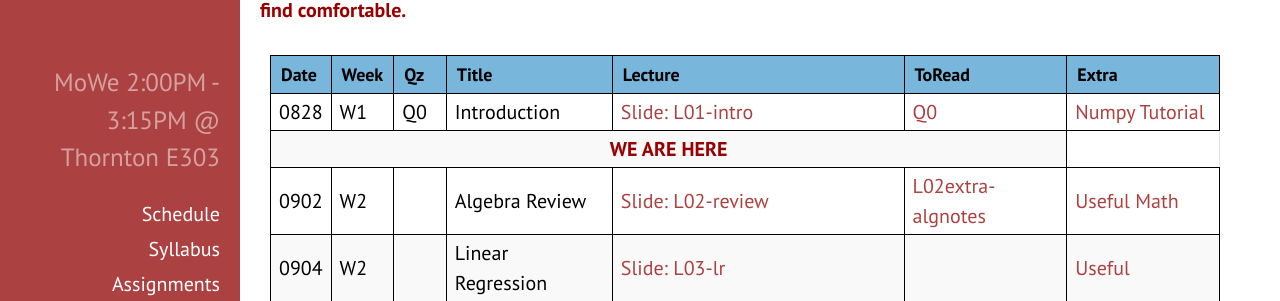
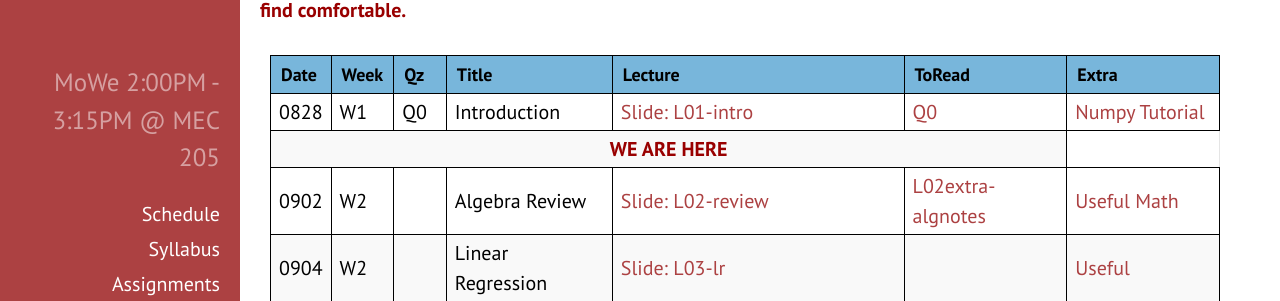
Before and after one commit to aobo-y/2019f-UVA-CS6316-MachineLearning, a Jekyll site: the page built from index.html, in a window 1280 px wide. Shown: the part 347-648 px from the top of the page. Built offline with Jekyll 4.4.1, drawn with Linux system fonts in a browser that asks for light colours.

Commit message:
Update _config.yml

```diff
--- a/_config.yml
+++ b/_config.yml
@@ -10,7 +10,7 @@ url:            https://qiyanjun.github.io/
 # Setup
 title:            	"19Fall CS6316 - Machine Learning"
 tagline:          	"2019 Fall"
-description:        "MoWe 2:00PM - 3:15PM @ Thornton E303"
+description:        "MoWe 2:00PM - 3:15PM @ MEC 205"
 future: 			true
 
 author:
```
